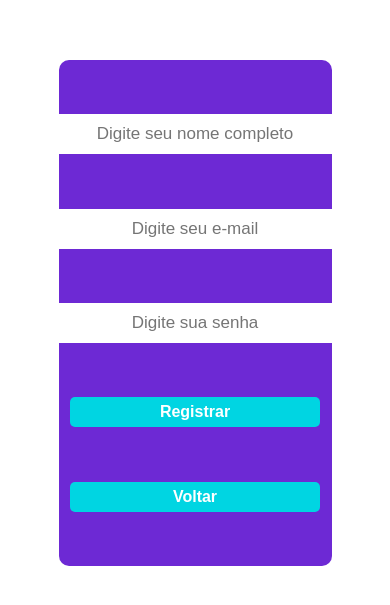
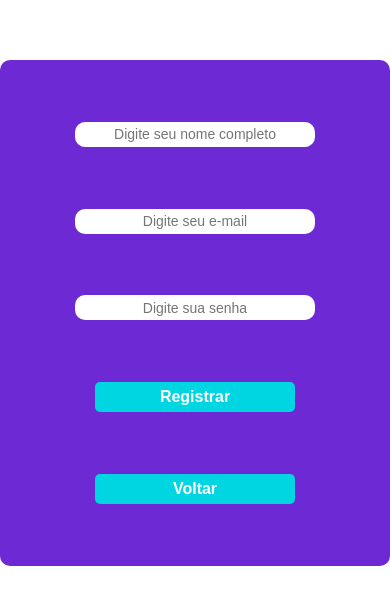
Before and after one commit to miguelraatz/app-ecommerce, a React (Vite) app in the folder frontend/: page /register in a window 390 px wide. Shown: the part 109-714 px from the top of the page. Built offline with nearby package versions, Linux system fonts and the light colour scheme.

Commit message:
style: adjusting styles register page for mobile view

```diff
--- a/frontend/src/styles/CardProduct.css
+++ b/frontend/src/styles/CardProduct.css
@@ -48,7 +48,6 @@
 @media (max-width: 500px) {
   .card-container {
     width: 80%;
-    border: 1px solid black;
   }
 
   .card-name {
--- a/frontend/src/styles/Header.css
+++ b/frontend/src/styles/Header.css
@@ -61,3 +61,22 @@
 .icon {
   margin-left: 10px;
 }
+
+@media (max-width: 500px) {
+  .button-header {
+    height: 10vh;
+    margin-left: 30px;
+  }
+
+  .button-header img {
+    width: 160%;
+  }
+
+  .container-cart {
+    width: 40%;
+  }
+
+  .container-cart > h2 {
+    font-size: 15px;
+  }
+}
--- a/frontend/src/styles/Register.css
+++ b/frontend/src/styles/Register.css
@@ -52,3 +52,17 @@
     inset 0 0 1.3rem rgb(0, 138, 202);
     cursor: pointer;
 }
+
+@media (max-width: 500px) {
+  .container-register__section {
+    width: 100%;
+  }
+  .input-register {
+    width: 240px;
+    height: 25px;
+    font-size: 14px;
+  }
+  .button-register {
+    width: 200px;
+  }
+}
```
